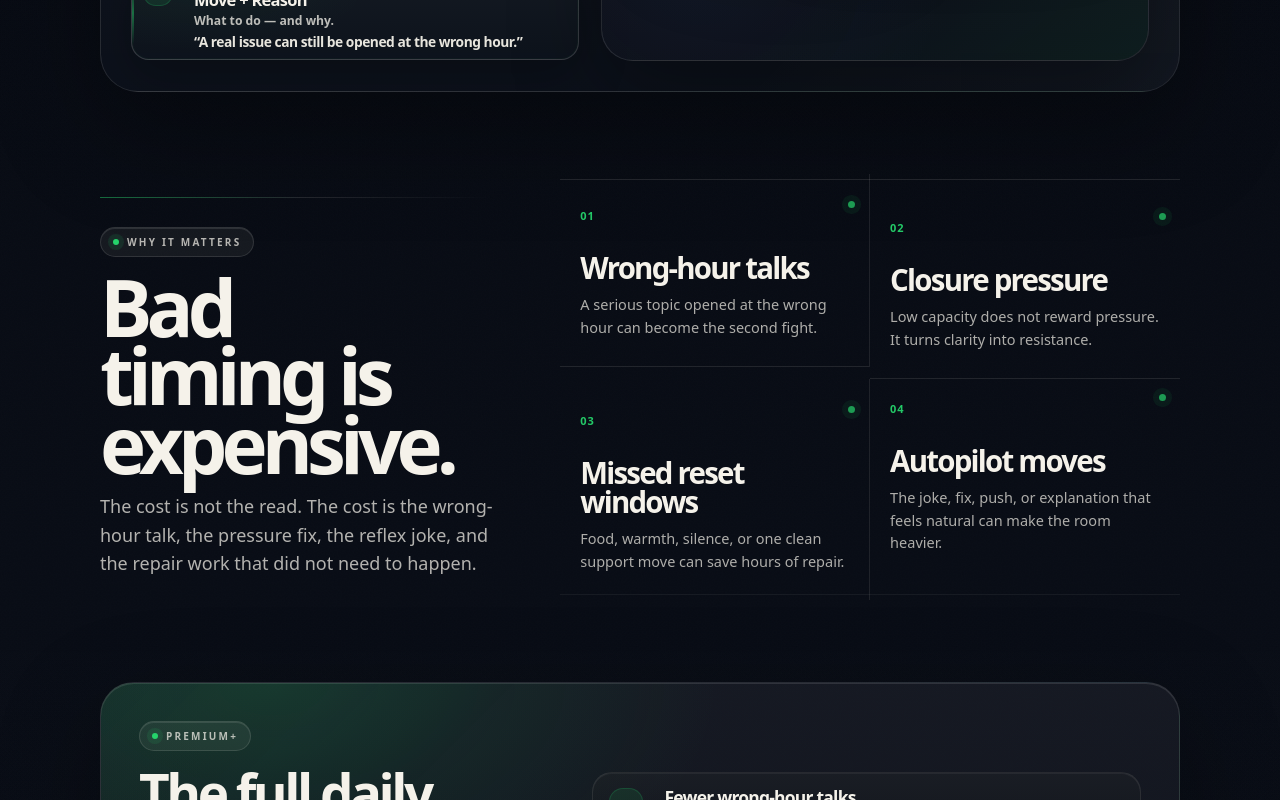
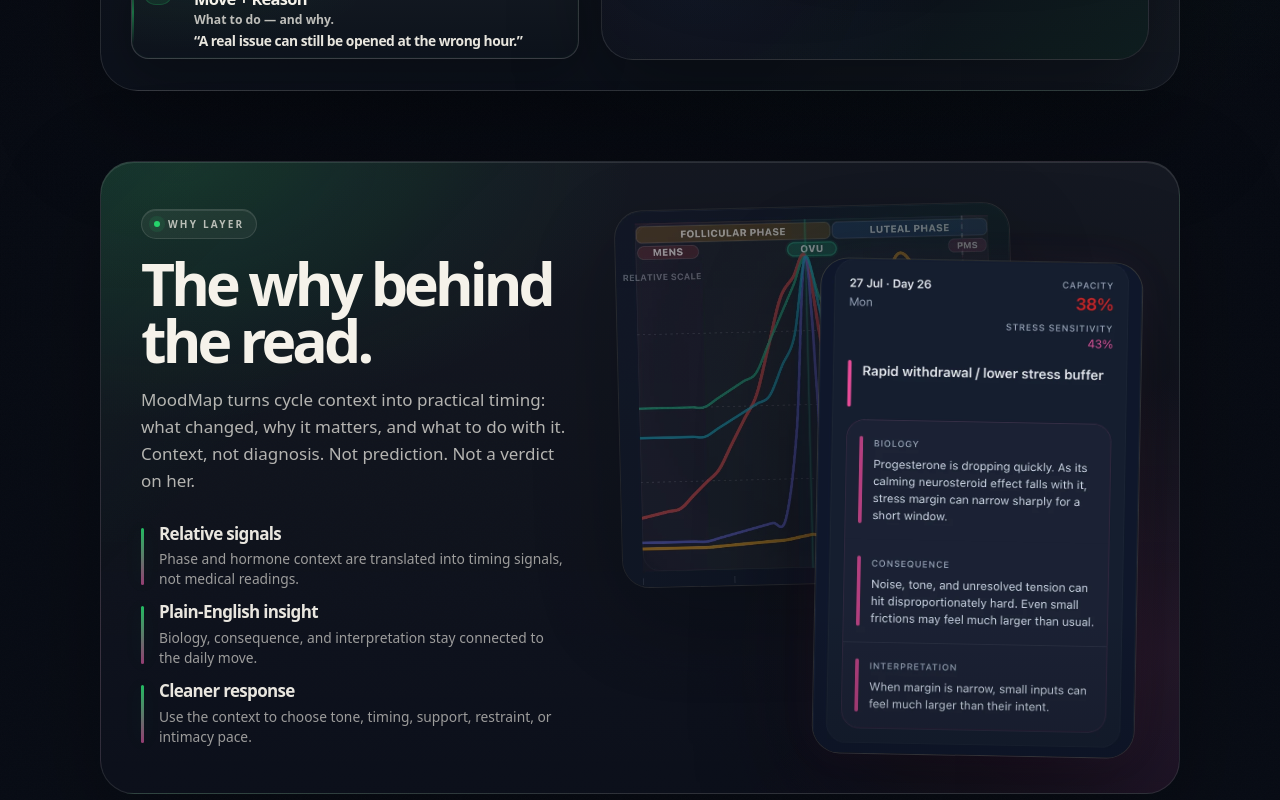
Before and after one commit to LEilev/moodmap-web, a Next.js app: page / in a window 1280 px wide. Shown: the part 1580-2380 px from the top of the page. Built offline with nearby package versions, Linux system fonts and the light colour scheme.

Commit message:
050726#5

```diff
--- a/src/app/page.js
+++ b/src/app/page.js
@@ -102,6 +102,21 @@
   ["Better intimacy timing", "Read connection, capacity, and pace before he initiates."],
 ];
 
+const WHY_LAYER_POINTS = [
+  [
+    "Relative signals",
+    "Phase and hormone context are translated into timing signals, not medical readings.",
+  ],
+  [
+    "Plain-English insight",
+    "Biology, consequence, and interpretation stay connected to the daily move.",
+  ],
+  [
+    "Cleaner response",
+    "Use the context to choose tone, timing, support, restraint, or intimacy pace.",
+  ],
+];
+
 const HOW_STEPS = [
   ["01", "Set the cycle once", "Save the basics. MoodMap handles the daily context."],
   ["02", "Read the signal", "See phase, capacity, risk, and timing before you move."],
@@ -155,13 +170,13 @@
         </span>
       </a>
 
-      <a href={PLAYSTORE_URL} className="store-btn" aria-label="Get MoodMap for Android on Google Play">
+      <a href={PLAYSTORE_URL} className="store-btn" aria-label="Get MoodMap on Android with Google Play">
         <span className="store-btn__icon" aria-hidden="true">
           <FaGooglePlay />
         </span>
         <span className="store-btn__copy">
           <small>Google Play</small>
-          <strong>Get for Android</strong>
+          <strong>Get on Android</strong>
         </span>
       </a>
     </div>
@@ -236,10 +251,55 @@
 
 function ProductProof() {
   return (
-    <section className="mm-section mm-product-proof" aria-labelledby="product-heading">
-      <span id="product" className="mm-anchor-target" aria-hidden="true" />
+    <section id="product" className="mm-section mm-product-proof" aria-labelledby="product-heading">
       <div className="mm-container">
         <ProductShowcase surfaces={APP_SURFACES} />
+      </div>
+    </section>
+  );
+}
+
+function WhyLayer() {
+  return (
+    <section id="why-layer" className="mm-section mm-depth-section" aria-labelledby="why-layer-heading">
+      <div className="mm-container">
+        <div className="mm-depth-panel" data-reveal>
+          <div className="mm-depth-copy">
+            <SectionLabel>Why layer</SectionLabel>
+            <h2 id="why-layer-heading">The why behind the read.</h2>
+            <p>
+              MoodMap turns cycle context into practical timing: what changed, why it matters, and what to do with it. Context, not diagnosis. Not prediction. Not a verdict on her.
+            </p>
+
+            <div className="mm-depth-points" aria-label="MoodMap why layer value">
+              {WHY_LAYER_POINTS.map(([title, copy]) => (
+                <article key={title} className="mm-depth-point">
+                  <h3>{title}</h3>
+                  <p>{copy}</p>
+                </article>
+              ))}
+            </div>
+          </div>
+
+          <div className="mm-depth-visual" aria-label="MoodMap hormone chart and insight preview">
+            <div className="mm-depth-chart-card" aria-hidden="true">
+              <img
+                src="/screenshots/hormone-chart-depth.webp"
+                alt=""
+                loading="lazy"
+                decoding="async"
+              />
+            </div>
+            <div className="mm-depth-insight-card">
+              <img
+                src="/screenshots/hormone-insight-depth.webp"
+                alt="MoodMap insight screen translating cycle context into biology, consequence, and interpretation."
+                loading="lazy"
+                decoding="async"
+              />
+            </div>
+          </div>
+        </div>
       </div>
     </section>
   );
@@ -282,7 +342,7 @@
             <SectionLabel>Premium+</SectionLabel>
             <h2>The full daily read before the moment gets expensive.</h2>
             <p>
-              Premium+ is not extra noise. It is the full timing layer: phase, room read, friction risk, cleaner move, and the reason behind it — built to reduce wrong-hour talks, pressure moves, and avoidable repair.
+              Premium+ gives him the full daily read: phase, room read, friction risk, cleaner move, and the reason behind it — built to reduce wrong-hour talks, pressure moves, and avoidable repair.
             </p>
             <Link href="/pro" className="mm-premium-link">
               See Premium+
@@ -423,6 +483,7 @@
 
         <ProofStrip />
         <ProductProof />
+        <WhyLayer />
         <CostSection />
         <PremiumStack />
         <HowItWorks />
--- a/src/app/polish.css
+++ b/src/app/polish.css
@@ -3699,3 +3699,242 @@
     min-width: 0;
   }
 }
+
+
+/* --------------------------------------------------------------------------
+   Premium+ intelligence proof pass
+   - Uses hormone chart/insight screenshots only as a controlled why-layer.
+   - Keeps the homepage framed as relationship timing, not medical prediction.
+   - Fixes the last weak CTA and Premium+ language details.
+   -------------------------------------------------------------------------- */
+
+#product {
+  scroll-margin-top: 104px;
+}
+
+.mm-depth-section {
+  padding-block: clamp(18px, 2.8vw, 42px);
+  scroll-margin-top: 104px;
+}
+
+.mm-depth-panel {
+  position: relative;
+  display: grid;
+  gap: clamp(24px, 4vw, 52px);
+  max-width: 1120px;
+  margin-inline: auto;
+  overflow: hidden;
+  border-radius: 34px;
+  border: 1px solid rgba(245, 242, 234, 0.11);
+  background:
+    radial-gradient(640px 360px at 7% 0%, rgba(37, 211, 107, 0.12), transparent 72%),
+    radial-gradient(620px 390px at 100% 78%, rgba(232, 87, 168, 0.09), transparent 72%),
+    linear-gradient(180deg, rgba(245, 242, 234, 0.056), rgba(245, 242, 234, 0.017)),
+    rgba(8, 13, 24, 0.76);
+  box-shadow:
+    0 34px 108px rgba(0, 0, 0, 0.28),
+    inset 0 1px 0 rgba(255, 255, 255, 0.105);
+  padding: clamp(22px, 3.4vw, 40px);
+}
+
+.mm-depth-panel::before {
+  content: "";
+  position: absolute;
+  inset: 0;
+  pointer-events: none;
+  background:
+    linear-gradient(135deg, rgba(37, 211, 107, 0.075), transparent 26%, transparent 72%, rgba(232, 87, 168, 0.06)),
+    radial-gradient(1px 1px at 77% 19%, rgba(37, 211, 107, 0.45), transparent 100%);
+  opacity: 0.78;
+}
+
+.mm-depth-copy,
+.mm-depth-visual {
+  position: relative;
+  z-index: 1;
+  min-width: 0;
+}
+
+.mm-depth-copy h2 {
+  margin-top: 16px;
+  max-width: 620px;
+  color: var(--mm-cream);
+  font-size: clamp(36px, 4.6vw, 62px);
+  font-weight: 830;
+  letter-spacing: -0.066em;
+  line-height: 0.98;
+  text-wrap: balance;
+}
+
+.mm-depth-copy > p {
+  margin-top: 16px;
+  max-width: 620px;
+  color: rgba(245, 242, 234, 0.72);
+  font-size: clamp(15.5px, 1.45vw, 17px);
+  line-height: 1.6;
+  text-wrap: pretty;
+}
+
+.mm-depth-points {
+  display: grid;
+  gap: 14px;
+  margin-top: clamp(22px, 3vw, 30px);
+  max-width: 620px;
+}
+
+.mm-depth-point {
+  position: relative;
+  padding-left: 18px;
+}
+
+.mm-depth-point::before {
+  content: "";
+  position: absolute;
+  top: 3px;
+  bottom: 4px;
+  left: 0;
+  width: 3px;
+  border-radius: 999px;
+  background: linear-gradient(180deg, rgba(37, 211, 107, 0.88), rgba(232, 87, 168, 0.62));
+  box-shadow: 0 0 18px rgba(37, 211, 107, 0.12);
+}
+
+.mm-depth-point h3 {
+  color: rgba(245, 242, 234, 0.95);
+  font-size: 17px;
+  font-weight: 805;
+  letter-spacing: -0.04em;
+  line-height: 1.1;
+}
+
+.mm-depth-point p {
+  margin-top: 6px;
+  color: rgba(245, 242, 234, 0.62);
+  font-size: 13.8px;
+  line-height: 1.45;
+}
+
+.mm-depth-visual {
+  min-height: clamp(440px, 43vw, 560px);
+}
+
+.mm-depth-chart-card,
+.mm-depth-insight-card {
+  position: absolute;
+  overflow: hidden;
+  border-radius: 28px;
+  border: 1px solid rgba(245, 242, 234, 0.12);
+  background:
+    linear-gradient(180deg, rgba(245, 242, 234, 0.06), rgba(245, 242, 234, 0.015)),
+    rgba(5, 7, 13, 0.72);
+  box-shadow:
+    0 30px 90px rgba(0, 0, 0, 0.36),
+    inset 0 1px 0 rgba(255, 255, 255, 0.08);
+}
+
+.mm-depth-chart-card img,
+.mm-depth-insight-card img {
+  display: block;
+  width: 100%;
+  height: 100%;
+  object-fit: cover;
+}
+
+.mm-depth-chart-card {
+  top: 0;
+  left: 0;
+  width: min(76%, 470px);
+  aspect-ratio: 1 / 0.955;
+  opacity: 0.66;
+  transform: rotate(-1.4deg);
+  filter: saturate(0.92) contrast(0.98);
+}
+
+.mm-depth-chart-card::after {
+  content: "";
+  position: absolute;
+  inset: 0;
+  background:
+    linear-gradient(90deg, rgba(5, 7, 13, 0.05), rgba(5, 7, 13, 0.34)),
+    radial-gradient(360px 240px at 100% 0%, rgba(37, 211, 107, 0.12), transparent 70%);
+  pointer-events: none;
+}
+
+.mm-depth-insight-card {
+  right: 0;
+  bottom: 0;
+  width: min(62%, 360px);
+  aspect-ratio: 716 / 1101;
+  transform: rotate(1.1deg);
+  box-shadow:
+    0 38px 116px rgba(0, 0, 0, 0.46),
+    0 0 38px rgba(232, 87, 168, 0.06),
+    inset 0 1px 0 rgba(255, 255, 255, 0.09);
+}
+
+.mm-depth-insight-card::after {
+  content: "";
+  position: absolute;
+  inset: 0;
+  pointer-events: none;
+  background: linear-gradient(180deg, transparent 70%, rgba(5, 7, 13, 0.18));
+}
+
+@media (min-width: 1024px) {
+  .mm-depth-panel {
+    grid-template-columns: minmax(340px, 0.9fr) minmax(420px, 1.1fr);
+    align-items: center;
+  }
+
+  .mm-depth-visual {
+    transform: translateY(4px);
+  }
+}
+
+@media (max-width: 1023px) {
+  .mm-depth-copy {
+    max-width: 680px;
+  }
+
+  .mm-depth-visual {
+    width: min(100%, 620px);
+    margin-inline: auto;
+  }
+}
+
+@media (max-width: 767px) {
+  #product,
+  .mm-depth-section {
+    scroll-margin-top: 86px;
+  }
+
+  .mm-depth-panel {
+    border-radius: 30px;
+    padding: 22px 18px;
+  }
+
+  .mm-depth-copy h2 {
+    font-size: clamp(36px, 11vw, 48px);
+  }
+
+  .mm-depth-copy > p {
+    font-size: 15px;
+  }
+
+  .mm-depth-visual {
+    min-height: 470px;
+  }
+
+  .mm-depth-chart-card {
+    width: 88%;
+    left: 50%;
+    transform: translateX(-50%) rotate(-1deg);
+    opacity: 0.5;
+  }
+
+  .mm-depth-insight-card {
+    right: 50%;
+    width: min(78%, 335px);
+    transform: translateX(50%) rotate(0.7deg);
+  }
+}
```
Also changed, not shown: public/screenshots/hormone-chart-depth.webp (added), public/screenshots/hormone-insight-depth.webp (added).
